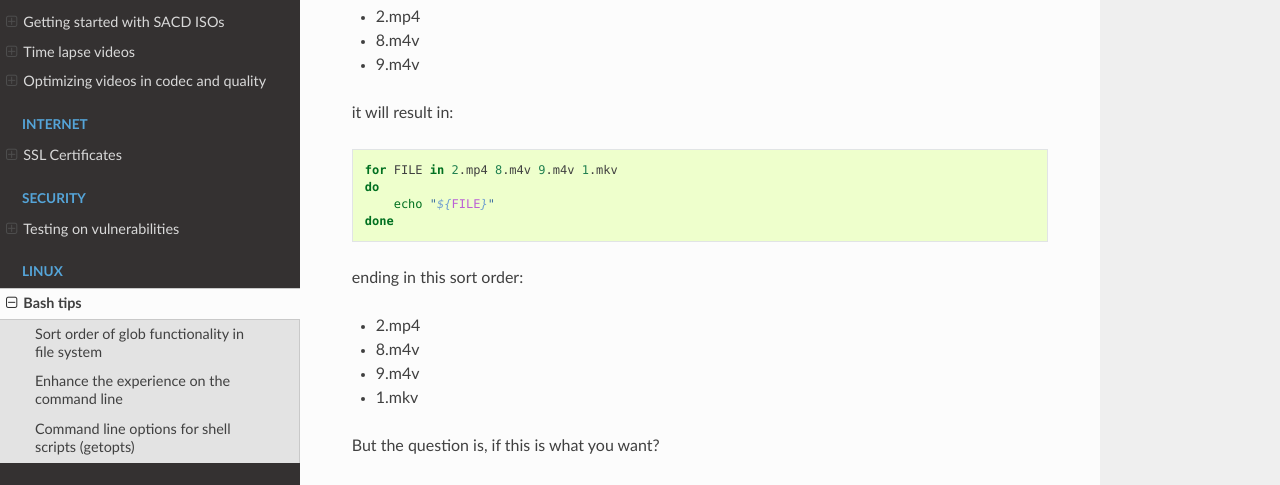
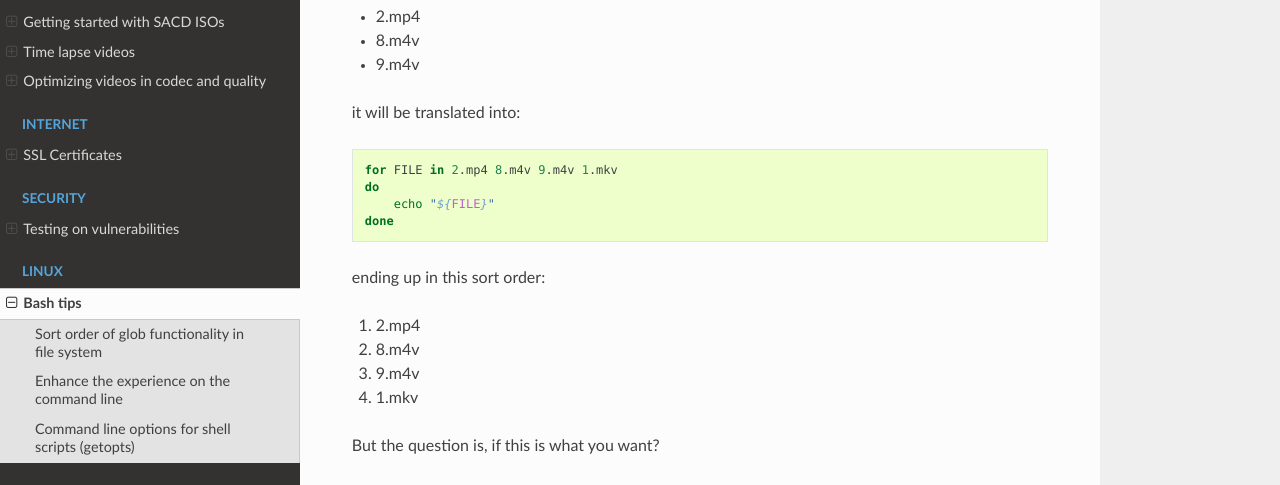
Before and after one commit to awenny/mydocs, a Sphinx documentation site: the page built from docs/source/bash_tips.rst, in a window 1280 px wide and 900 px high, scrolled down 650 px. Shown: the part 155-640 px from the top of the window. Built offline with Sphinx 7.4.7 and the Read the Docs theme 2.0.0, drawn with Linux system fonts in a browser that asks for light colours.

Commit message:
Small fixes

```diff
--- a/docs/source/bash_tips.rst
+++ b/docs/source/bash_tips.rst
@@ -36,19 +36,19 @@ If you have the files:
 * 8.m4v
 * 9.m4v
 
-it will result in::
+it will be translated into::
 
     for FILE in 2.mp4 8.m4v 9.m4v 1.mkv
     do
         echo "${FILE}"
     done
 
-ending in this sort order:
+ending up in this sort order:
 
-* 2.mp4
-* 8.m4v
-* 9.m4v
-* 1.mkv
+#. 2.mp4
+#. 8.m4v
+#. 9.m4v
+#. 1.mkv
 
 But the question is, if this is what you want?
 
```
